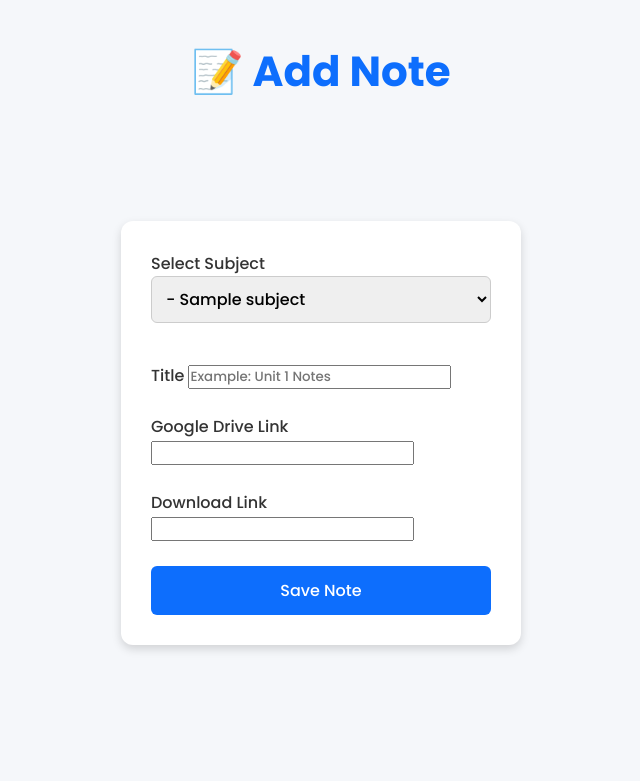
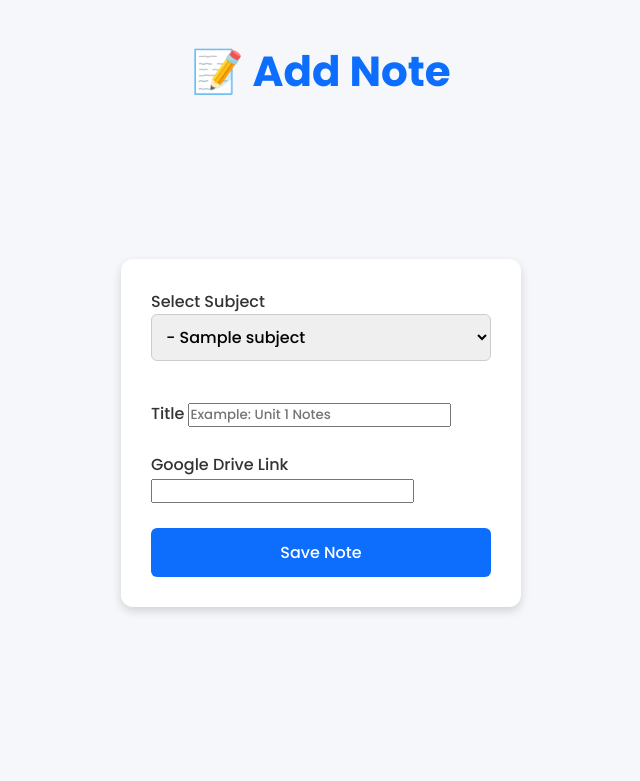
Before and after one commit to Sukumar96-tech/B-Tech-AIML-Notes, a Flask app: page /admin/note/add in a window 1280 px wide. Shown: the part 78-859 px from the top of the page, without its empty margins (319-959 px from the left). Run offline with Flask 3, Linux system fonts and the light colour scheme; the visitor is signed in with stand-in values (Sample User, id 1); tables that the repository leaves empty hold one stand-in row (values such as "Sample post").

Commit message:
Update add_note.html

```diff
--- a/templates/add_note.html
+++ b/templates/add_note.html
@@ -65,18 +65,7 @@ required>
 
 <br><br>
 
-<label>
 
-Download Link
-
-</label>
-
-<input
-type="url"
-name="download_link"
-required>
-
-<br><br>
 
 <button type="submit">
 
```
